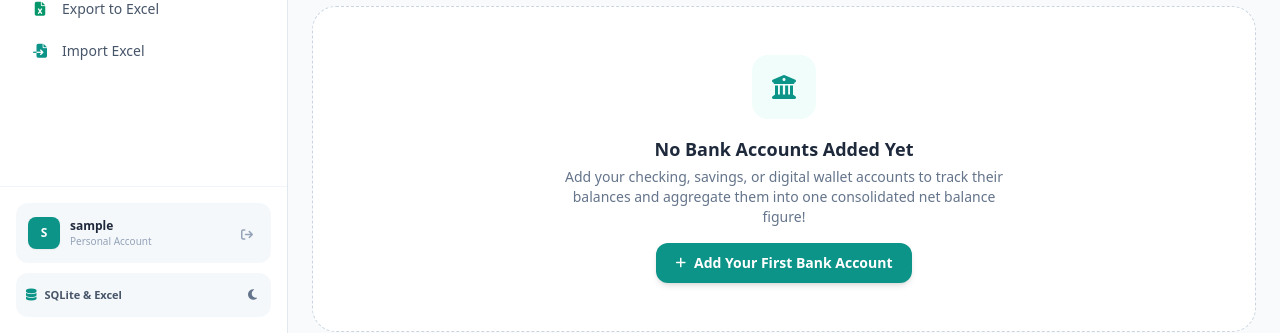
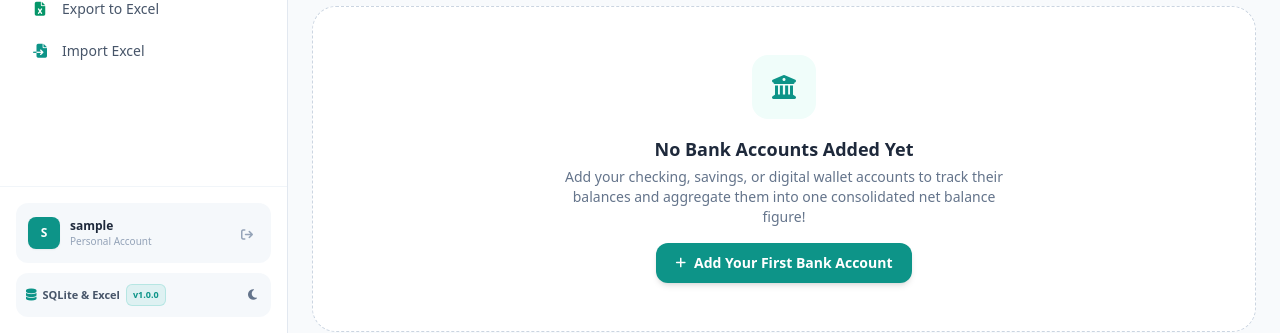
Before and after one commit to Akhil-Binu/personal-expense-tracker, a Flask app: page /accounts in a window 1280 px wide. Shown: the part 467-800 px from the top of the page. Run offline with Flask 3, Linux system fonts and the light colour scheme; the visitor is signed in with stand-in values (Sample User, id 1); data comes from the database, SQL or seed files in the repository; data that the repository does not hold is empty; parts of the project's set-up code (start-up, migrations or seed data) failed here and were passed over; some libraries are stand-ins or nearby versions.

Commit message:
Release v1.0.0 with comprehensive documentation

```diff
--- a/app.py
+++ b/app.py
@@ -11,6 +11,8 @@ import excel_service
 
 app = Flask(__name__)
 app.secret_key = os.urandom(24)
+
+__version__ = "1.0.0"
 
 # Initialize database on startup
 database.init_db(seed_sample_data=True)
@@ -62,6 +64,7 @@ def inject_global_data():
         "combined_bank_balance": database.get_combined_balance(user_id=user_id),
         "currency": database.get_currency(),
         "supported_currencies": SUPPORTED_CURRENCIES,
+        "app_version": __version__,
     }
 
 # ==================== Authentication Views ====================
--- a/templates/base.html
+++ b/templates/base.html
@@ -132,9 +132,10 @@
                 {% endif %}
 
                 <div class="bg-slate-100/70 dark:bg-slate-800/50 rounded-xl p-2.5 flex items-center justify-between text-xs">
-                    <div class="flex items-center space-x-2">
+                    <div class="flex items-center space-x-1.5">
                         <i class="fa-solid fa-database text-teal-600"></i>
                         <span class="text-[11px] font-semibold text-slate-600 dark:text-slate-400">SQLite & Excel</span>
+                        <span class="text-[9px] font-bold px-1.5 py-0.5 rounded-md bg-teal-500/10 text-teal-600 dark:text-teal-400 border border-teal-500/20">v{{ app_version }}</span>
                     </div>
                     <button onclick="toggleDarkMode()" id="desktop-theme-toggle" class="p-1 rounded-lg text-slate-500 hover:text-slate-800 dark:text-slate-400 dark:hover:text-slate-200 transition-colors" title="Toggle Theme">
                         <i class="fa-solid fa-moon dark:hidden text-xs"></i>
```
Also changed, not shown: README.md.
